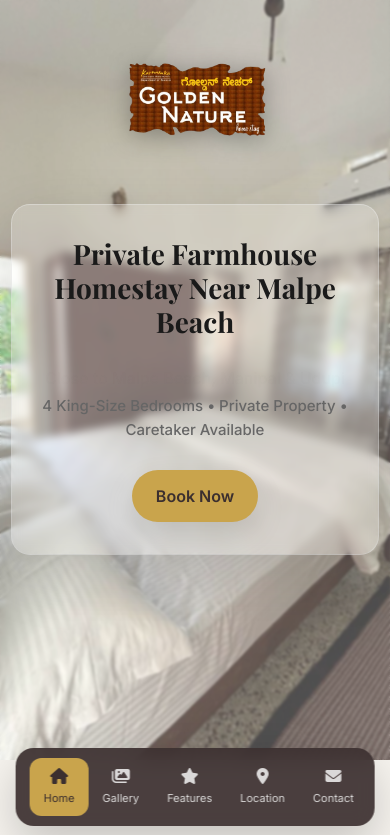
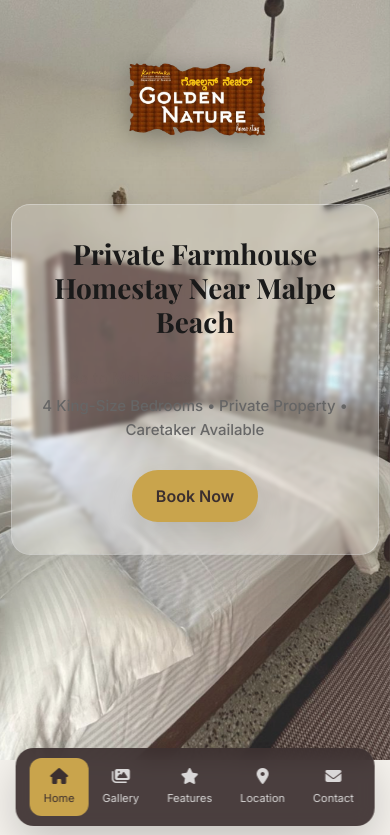
Before and after one commit to naveeth19/goldennaturehomestay, a plain HTML site: page index.html in a window 390 px wide. Shown: the top 835 px of the page. Drawn offline with nearby package versions, Linux system fonts and the light colour scheme.

Commit message:
Update style.css

```diff
--- a/style.css
+++ b/style.css
@@ -616,6 +616,18 @@ h1, h2, h3 {
     font-size: 15px;
   }
 
+  /* Remove blur on mobile for hero background */
+  .hero-section::before {
+    backdrop-filter: none;
+    -webkit-backdrop-filter: none;
+    background: rgba(255, 255, 255, 0.15);
+  }
+
+  .hero-glass-container {
+    backdrop-filter: blur(2px);
+    -webkit-backdrop-filter: blur(2px);
+  }
+
   .gallery-carousel {
     padding: 20px 40px 50px;
   }
```
